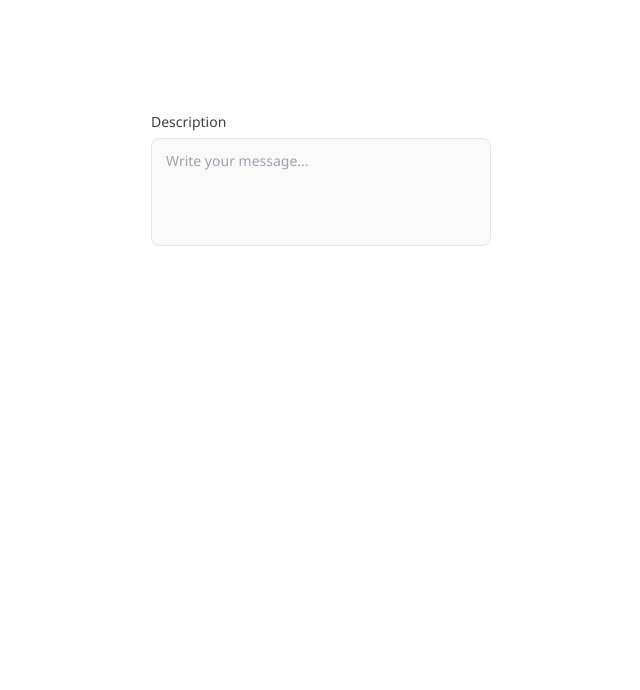
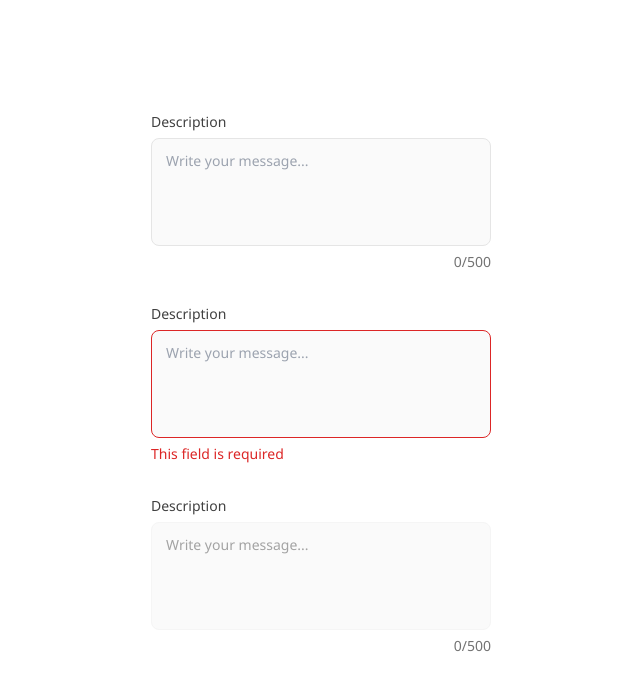
Before and after one commit to ItsChance-BTW/Projects, a Next.js app: page /text-area-component in a window 1280 px wide. Shown: the top 690 px of the page, without its empty margins (319-959 px from the left). Built offline with nearby package versions, Linux system fonts and the light colour scheme.

Commit message:
text area component complete

```diff
--- a/app/(projects)/text-area-component/page.tsx
+++ b/app/(projects)/text-area-component/page.tsx
@@ -3,13 +3,27 @@ import TextArea from "@/components/common/TextArea";
 export default function Page() {
     return (
         <div className="flex justify-center py-[112px]">
-            <div className="flex flex-col gap-12 w-[340px]">
+            <div className="flex flex-col gap-8 w-[340px]">
                 <TextArea
                     text=""
                     label="Description"
                     placeholder="Write your message..."
                     charLimit={500}
                 />
+                <TextArea
+                    text=""
+                    label="Description"
+                    placeholder="Write your message..."
+                    charLimit={500}
+                    error="This field is required"
+                />
+                <TextArea
+                    text=""
+                    label="Description"
+                    placeholder="Write your message..."
+                    charLimit={500}
+                    disabled={true}
+                />
             </div>
         </div>
     );
--- a/components/common/TextArea.tsx
+++ b/components/common/TextArea.tsx
@@ -7,7 +7,6 @@ interface TextAreaProps {
     label: string;
     placeholder: string;
     charLimit: number;
-    hint?: string;
     error?: string;
     disabled?: boolean;
 }
@@ -17,11 +16,19 @@ const TextArea: React.FC<TextAreaProps> = ({
     label,
     placeholder,
     charLimit,
-    hint,
     error,
-    disabled
+    disabled,
 }) => {
     const [inputText, setInputText] = useState(text || "");
+    let ringColor = "";
+    let borderColor = "border-neutral-200";
+    let hintStyle = "justify-end text-neutral-500";
+
+    if (error) {
+        ringColor = "ring-red-600";
+        borderColor = "border-red-600";
+        hintStyle = "justify-start text-red-600";
+    }
 
     return (
         <div className="flex flex-col gap-1.5 text-sm">
@@ -30,19 +37,26 @@ const TextArea: React.FC<TextAreaProps> = ({
                     {label}
                 </label>
                 <textarea
-                className="px-3.5 py-3 w-full h-[108px] text-neutral-900 bg-neutral-50 border border-neutral-200 rounded-lg resize-none focus:outline-none focus-ring disabled:border-neutral-100 disabled:placeholder:text-neutral-400"
-                id="input-text"
-                value={inputText}
-                maxLength={charLimit}
-                placeholder={placeholder}
-
-                disabled={disabled}
-                onChange={e => setInputText(e.target.value)}
-                >
-                </textarea>
+                    className={`px-3.5 py-3 w-full h-[108px] text-neutral-900 bg-neutral-50 border ${borderColor} rounded-lg resize-none focus:outline-none focus:ring ${ringColor} disabled:border-neutral-100 disabled:placeholder:text-neutral-400 disabled:cursor-not-allowed`}
+                    id="input-text"
+                    value={inputText}
+                    maxLength={charLimit}
+                    placeholder={placeholder}
+                    disabled={disabled}
+                    onChange={(e) => setInputText(e.target.value)}
+                ></textarea>
+            </div>
+            <div className={`flex text-sm ${hintStyle}`}>
+                {error ? (
+                    <span>{error}</span>
+                ) : (
+                    <span>
+                        {inputText.length}/{charLimit}
+                    </span>
+                )}
             </div>
         </div>
-    )
-}
+    );
+};
 
 export default TextArea;
```
